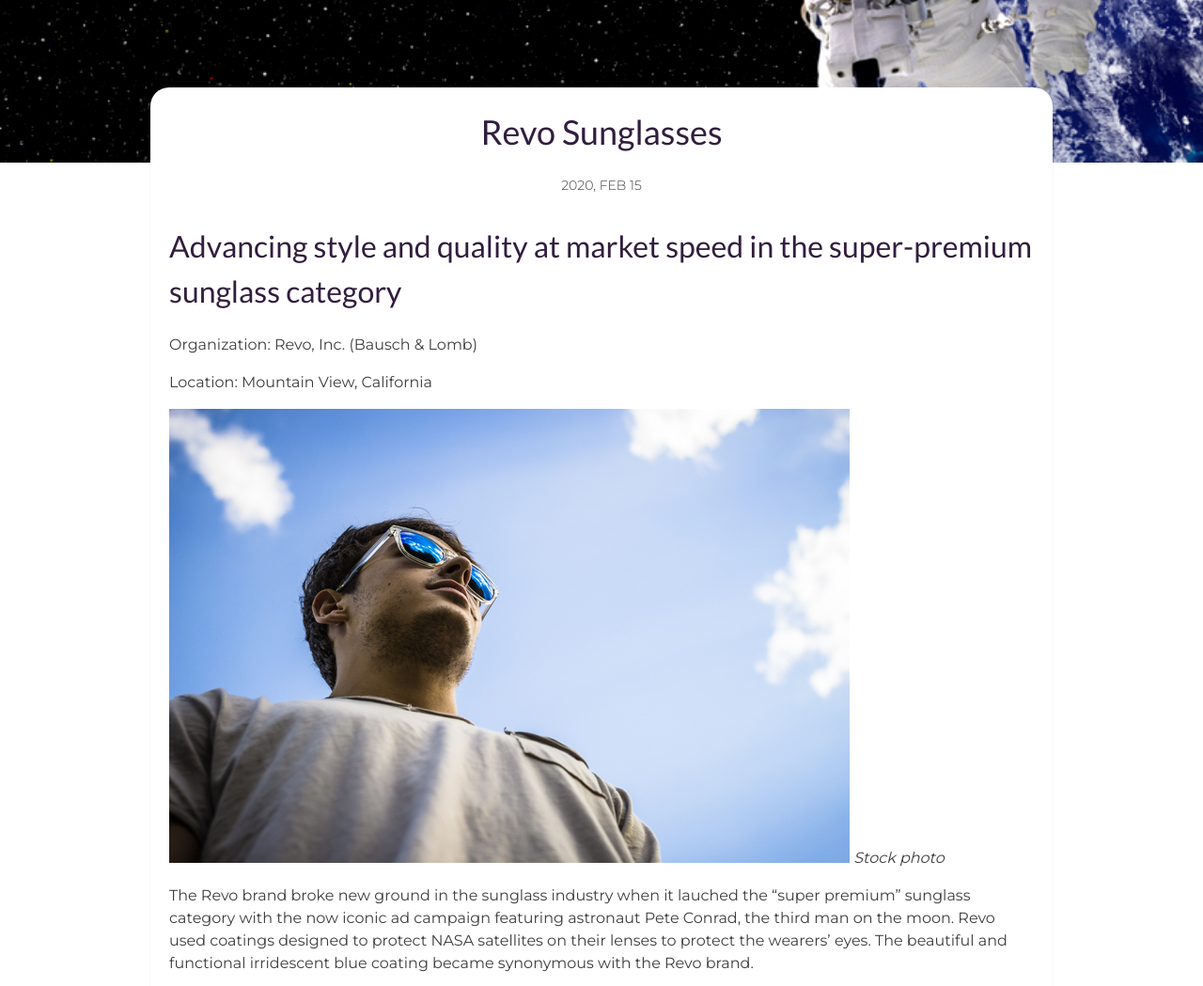
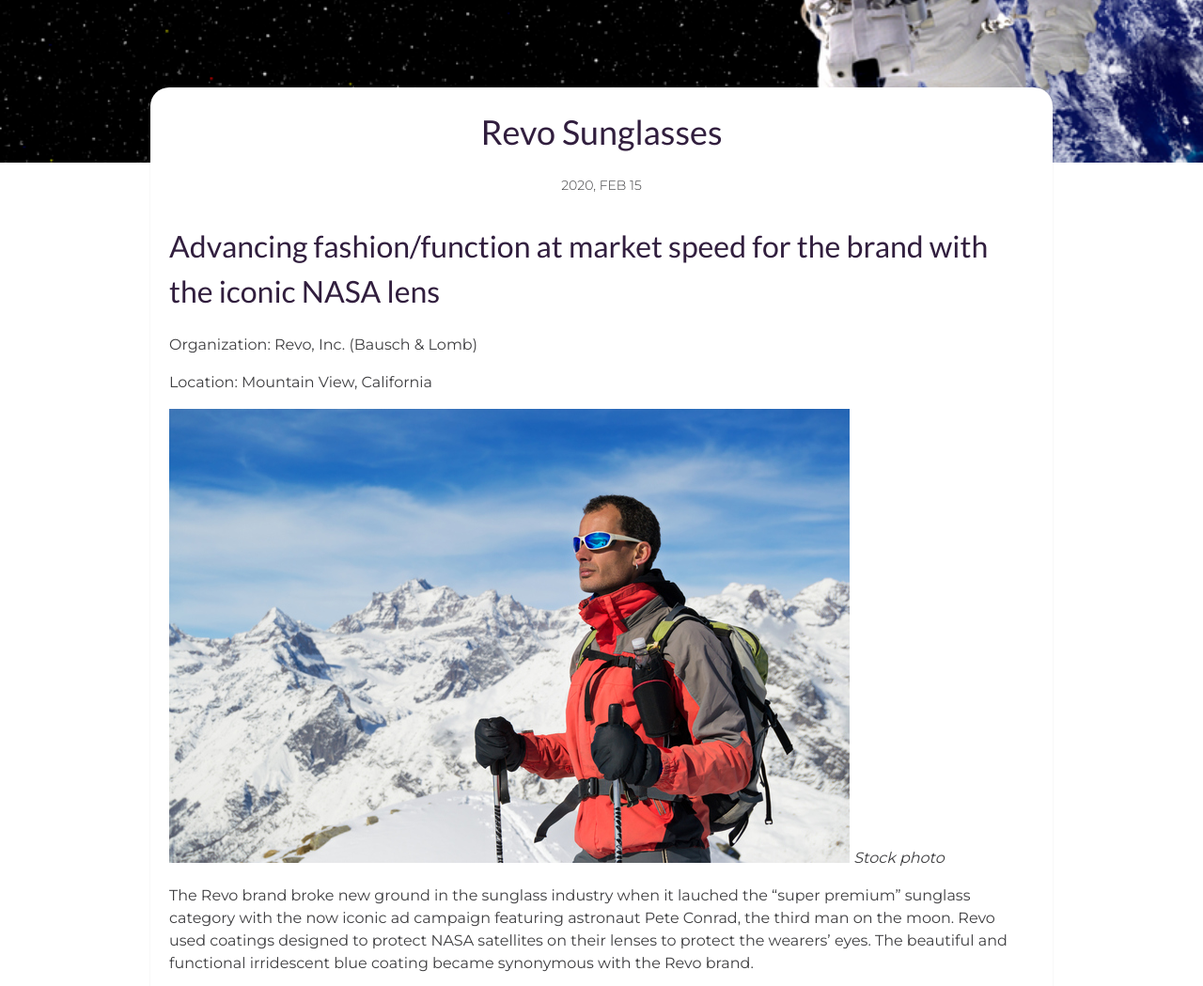
Before and after one commit to ann-marie-jahn/2019-projects, a Jekyll site: the page built from _posts/2020-02-15-Revo.markdown, in a window 1280 px wide, cut to the strip 430-1479 px from the top of the page. Shown: the whole strip at 94% size. Built offline with Jekyll 4.4.1, drawn with Linux system fonts in a browser that asks for light colours; some of the changed text lies outside the part shown.

Commit message:
Content update 1 to add sections

```diff
--- a/_posts/2020-02-15-Revo.markdown
+++ b/_posts/2020-02-15-Revo.markdown
@@ -11,13 +11,13 @@
 
 
 ---
-# Advancing style and quality at market speed in the super-premium sunglass category
+# Advancing fashion/function at market speed for the brand with the iconic NASA lens
 
 Organization: Revo, Inc. (Bausch & Lomb)
 
 Location: Mountain View, California
 
-![blue mirror](/assets/img/blue_mirror.jpg)
+![blue mirror](/assets/img/alps_skier.jpg)
 _Stock photo_
 
 The Revo brand broke new ground in the sunglass industry when it lauched the "super premium" sunglass category with the now iconic ad campaign featuring astronaut Pete Conrad, the third man on the moon. Revo used coatings designed to protect NASA satellites on their lenses to protect the wearers' eyes. The beautiful and functional irridescent blue coating became synonymous with the Revo brand.
@@ -37,7 +37,9 @@
 
 **While working at Revo, I learned from the wonderful leaders who built the company how to launch a new brand successfully and create products that people love. I am truly grateful to the founders, the artisans we worked with and my colleagues for this amazing voyage.**
 
-**Recommendations**
+
+
+**RECOMMENDATIONS**
 
 _Recommendation from Jim Pritts, Vice President at Revo and now an independent consultant: "Ann Marie's combination of tireless work ethic, strong communication abilities (written and verbal, including multiple languages), organization skills, and attention to details provided the ideal characteristics needed to design and develop the super-premium eyewear which helped make Revo the market leader in super-premium sunwear. She was widely appreciated and respected by suppliers, customers, and company colleagues."_
 
--- a/_posts/2020-02-15-palm-US.markdown
+++ b/_posts/2020-02-15-palm-US.markdown
@@ -34,7 +34,7 @@
 
 **The result of these efforts was a lean product line that provided higher margins, sold through better at the retail level, reduced inventory risk and most of all matched Palm's brand values for innovation.**
 
-**Recommendations**
+**RECOMMENDATIONS**
 
 _Recommendation from Rajesh Kalidindi, former Palm colleague, now CEO of LevaData: "Ann Marie is a talented, high-energy, results-oriented and productive product management expert. I worked with Ann Marie at Palm, where she and I combined forces to transform a weakly profitable, overstocked accessories line-up into a high-margin, fresh, saleble and fast-turning collection. It was a pleasure to work with Ann Marie - she would be valuable asset to any team."_
 
--- a/_posts/2020-02-19-Mayo-Clinic-Mobile-App.markdown
+++ b/_posts/2020-02-19-Mayo-Clinic-Mobile-App.markdown
@@ -26,6 +26,6 @@
 
 The result was a highly usable product, beloved by Mayo Clinic patients, rated by Apple as the #1 wellness app.
 
-**User Feedback**
+**USER FEEDBACK**
 
 _“Utilitarian Excellence: By far the easiest and most functional healthcare app available. Messaging, records, labs, imaging, allergies, immunizations, medications, vitals...a great deal of distance ahead of any I have used.”_
```
Also changed, not shown: _posts/2020-02-15-barberini.markdown (+15 -7 lines), assets/img/alps_skier.jpg (added), assets/img/city_lens.jpg (added).
